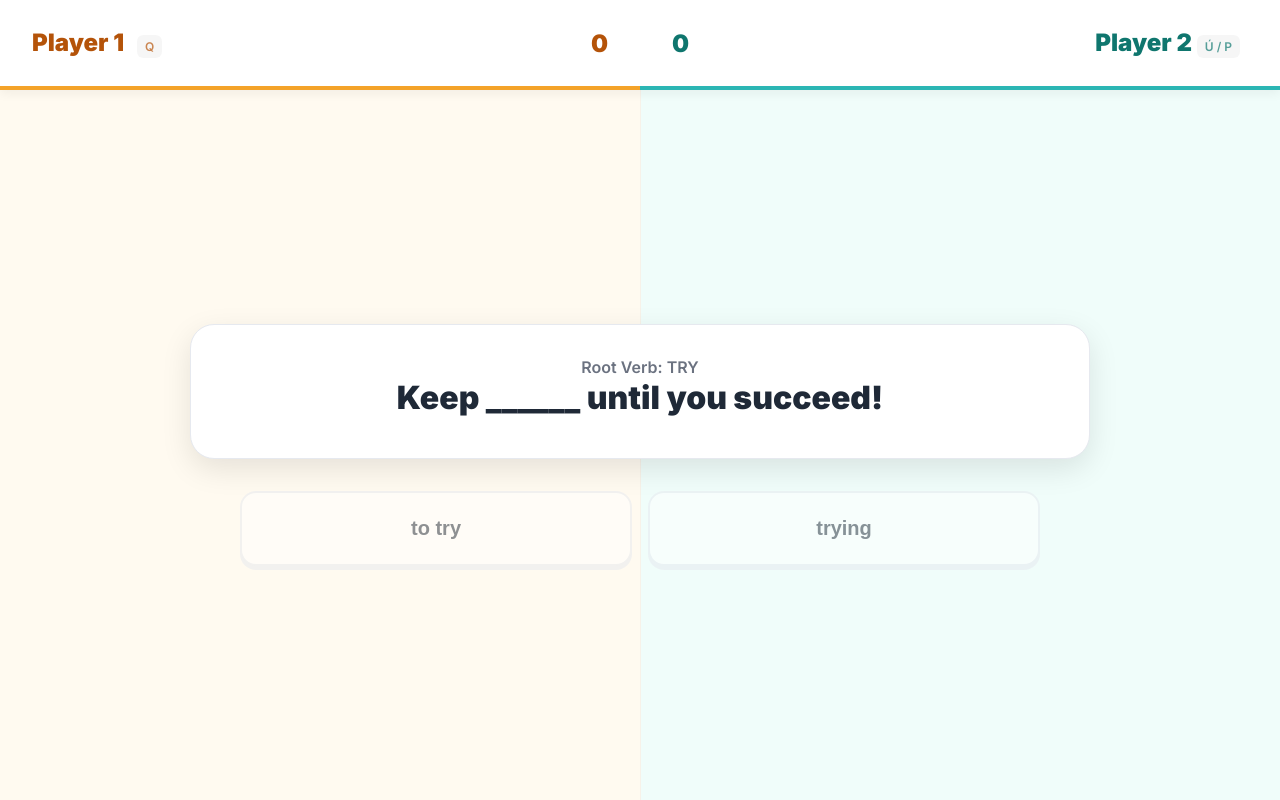
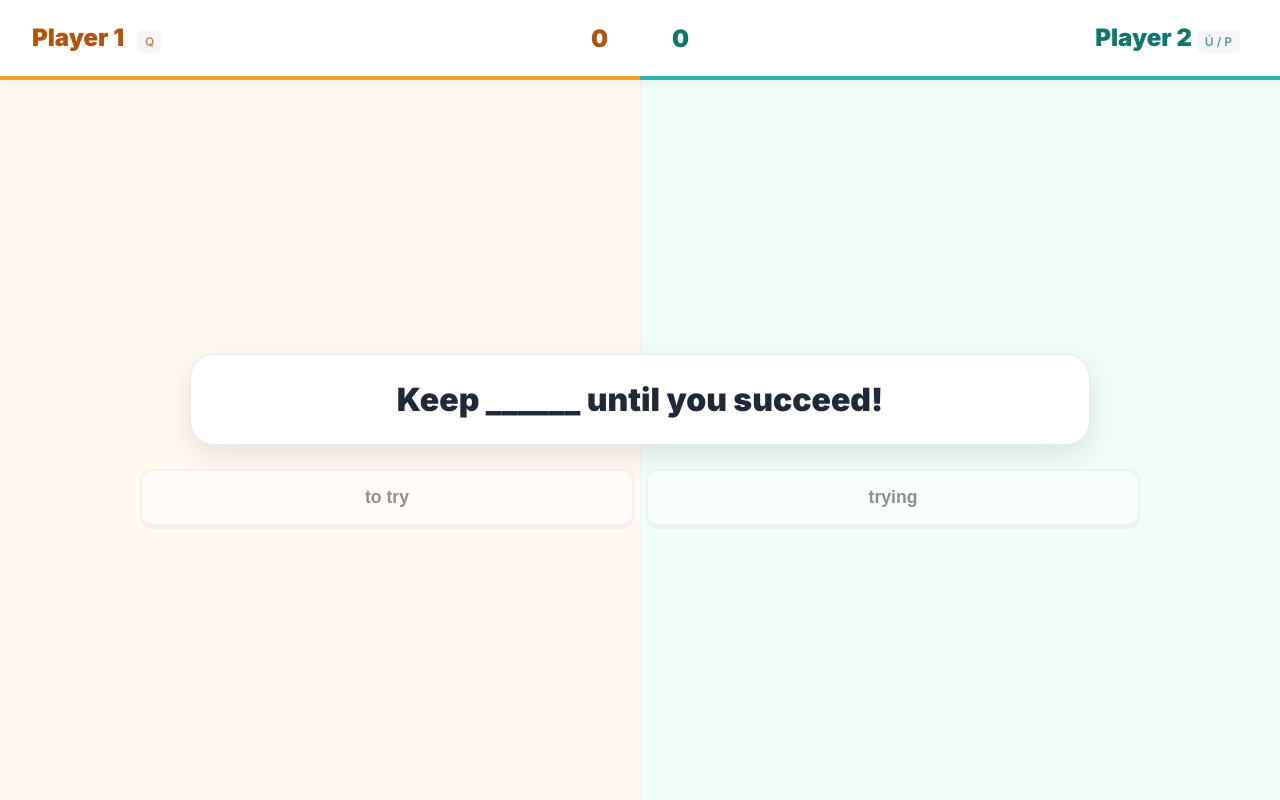
Before and after one commit to prievarat/ef_pre_7a_inf_gerund, a plain HTML site: page index.html in a window 1280 px wide. Both pictures are taken after a click on the button "START BATTLE". Drawn offline with Linux system fonts and the light colour scheme.

Commit message:
Update index.html

```diff
--- a/index.html
+++ b/index.html
@@ -142,7 +142,7 @@
 
         .scoreboard {
             display: flex;
-            height: 90px;
+            height: 80px;
             background: var(--surface);
             box-shadow: 0 4px 10px rgba(0,0,0,0.05);
             z-index: 10;
@@ -185,6 +185,7 @@
             flex-direction: column;
             justify-content: center;
             align-items: center;
+            padding: 1rem;
         }
 
         .split-bg {
@@ -203,13 +204,13 @@
             position: relative;
             z-index: 20;
             background: var(--surface);
-            padding: 2rem 3rem;
+            padding: 1.5rem 2rem;
             border-radius: 24px;
             box-shadow: 0 10px 30px rgba(0,0,0,0.1);
             text-align: center;
             max-width: 900px;
             width: 90%;
-            margin-bottom: 2rem;
+            margin-bottom: 1.5rem;
             border: 1px solid var(--border);
         }
 
@@ -217,23 +218,16 @@
             font-size: 2rem;
             font-weight: 800;
             color: var(--text);
-            margin-bottom: 0.5rem;
             line-height: 1.3;
-        }
-
-        .question-meta {
-            font-size: 1rem;
-            color: var(--text-muted);
-            font-weight: 600;
         }
 
         #verb-grid {
             position: relative;
             z-index: 20;
             display: grid;
-            gap: 16px;
-            width: 90%;
-            max-width: 800px;
+            gap: 12px;
+            width: 95%;
+            max-width: 1000px;
             pointer-events: none;
             transition: opacity 0.2s;
             opacity: 0.5;
@@ -244,12 +238,13 @@
             border: 2px solid var(--border);
             color: var(--text);
             font-weight: 700;
-            font-size: 1.25rem;
-            padding: 1.5rem;
-            border-radius: 16px;
+            font-size: 1.1rem;
+            padding: 1rem;
+            border-radius: 12px;
             cursor: pointer;
             transition: all 0.2s;
-            box-shadow: 0 4px 0 var(--border);
+            box-shadow: 0 3px 0 var(--border);
+            text-transform: lowercase;
         }
 
         .grid-active {
@@ -266,14 +261,14 @@
             background-color: var(--success) !important;
             color: white !important;
             border-color: var(--success) !important;
-            box-shadow: 0 4px 0 #207E33 !important;
+            box-shadow: 0 3px 0 #207E33 !important;
         }
 
         .verb-btn.wrong {
             background-color: var(--error) !important;
             color: white !important;
             border-color: var(--error) !important;
-            box-shadow: 0 4px 0 #9E2219 !important;
+            box-shadow: 0 3px 0 #9E2219 !important;
         }
 
         #timer-bar {
@@ -292,7 +287,7 @@
 
     <div id="lobby-screen">
         <h1>Verb Battle: Gerunds</h1>
-        <p style="color:var(--text-muted); margin-bottom: 2rem;">Unit 5 • -ING vs. TO...</p>
+        <p style="color:var(--text-muted); margin-bottom: 2rem;">Choose the correct verb form to win!</p>
 
         <div class="card">
             <div class="input-row">
@@ -308,7 +303,7 @@
 
             <div class="input-group" style="margin-bottom: 2rem;">
                 <label>Difficulty: <span id="diff-display" style="color:var(--accent-500)">2</span> Options</label>
-                <input type="range" id="diff-slider" min="2" max="6" value="2" oninput="document.getElementById('diff-display').textContent = this.value">
+                <input type="range" id="diff-slider" min="2" max="12" value="2" oninput="document.getElementById('diff-display').textContent = this.value">
             </div>
 
             <button class="btn-primary" onclick="startGame()">START BATTLE</button>
@@ -340,7 +335,6 @@
             </div>
 
             <div id="question-display">
-                <div class="question-meta">Root Verb: <span id="root-verb">...</span></div>
                 <div class="question-text" id="sentence-text">...</div>
             </div>
 
@@ -439,7 +433,6 @@
             bg1: document.getElementById('bg-p1'),
             bg2: document.getElementById('bg-p2'),
             question: document.getElementById('sentence-text'),
-            rootDisplay: document.getElementById('root-verb'),
             grid: document.getElementById('verb-grid'),
             timer: document.getElementById('timer-bar')
         };
@@ -462,14 +455,21 @@
             resetUI();
             const item = DATABASE[Math.floor(Math.random() * DATABASE.length)];
             state.currentRound = item;
+
             let options = [];
             const correctAnswer = conjugate(item.root, item.type);
             options.push({ text: correctAnswer, correct: true });
+
+            // Generate distractors
             const wrongType = item.type === 'gerund' ? 'infinitive' : 'gerund';
             options.push({ text: conjugate(item.root, wrongType), correct: false });
+
             if (state.difficulty > 2) {
                 let needed = state.difficulty - 2;
-                let potentialDistractors = DATABASE.filter(d => d.root !== item.root).sort(() => 0.5 - Math.random());
+                let potentialDistractors = [...DATABASE]
+                    .filter(d => d.root !== item.root)
+                    .sort(() => 0.5 - Math.random());
+
                 for (let i = 0; i < needed; i++) {
                     if (potentialDistractors[i]) {
                         const r = potentialDistractors[i];
@@ -478,9 +478,10 @@
                     }
                 }
             }
+
             options.sort(() => 0.5 - Math.random());
             els.question.textContent = item.sentence.replace('___', '______');
-            els.rootDisplay.textContent = item.root.toUpperCase();
+
             const card = document.getElementById('question-display');
             card.classList.remove('pop-in');
             void card.offsetWidth;
@@ -490,7 +491,9 @@
 
         function renderButtons(options) {
             els.grid.innerHTML = '';
-            els.grid.style.gridTemplateColumns = "1fr 1fr";
+            // Switch to 3 columns if difficulty is high
+            els.grid.style.gridTemplateColumns = state.difficulty > 6 ? "1fr 1fr 1fr" : "1fr 1fr";
+
             options.forEach(opt => {
                 const btn = document.createElement('button');
                 btn.className = 'verb-btn';
```
